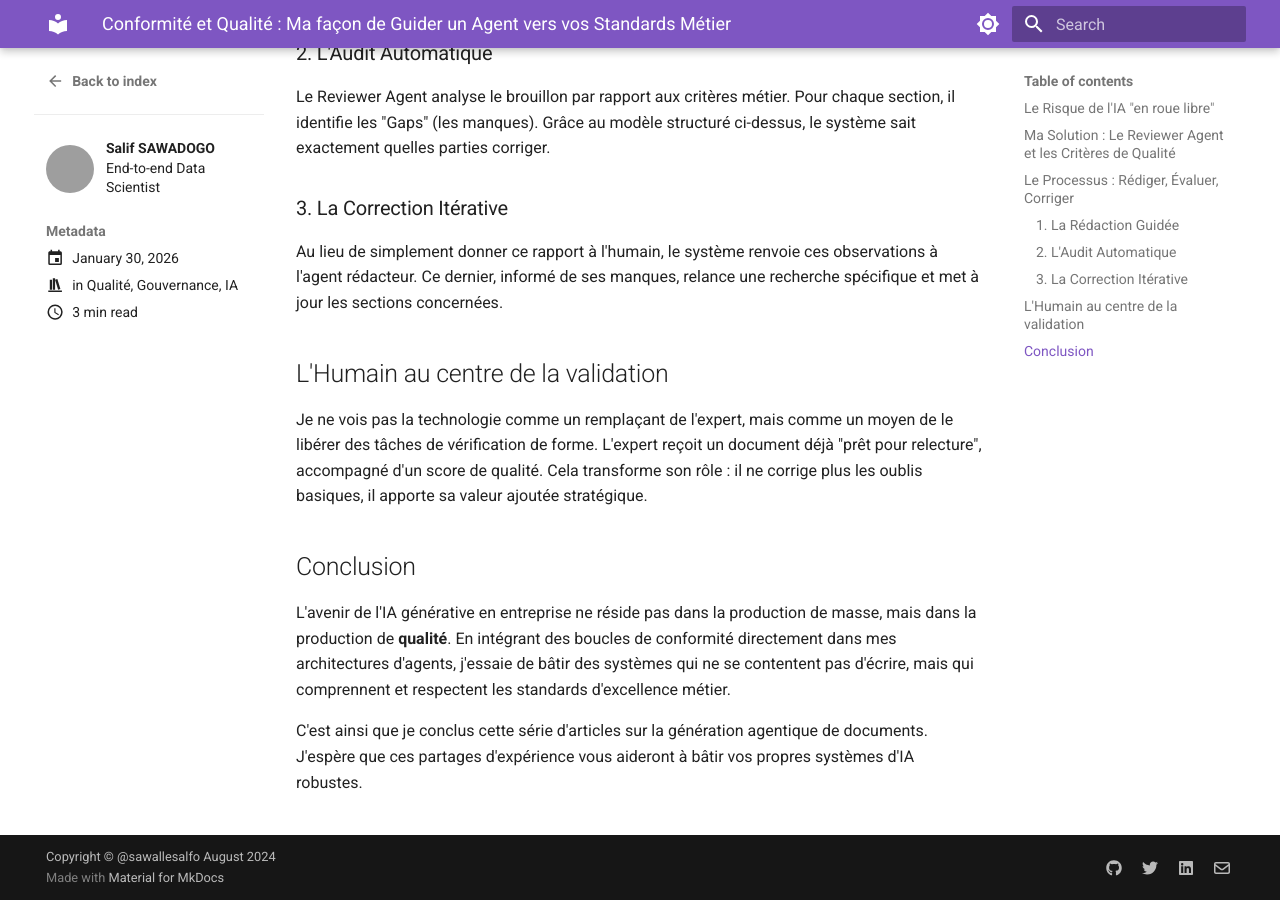
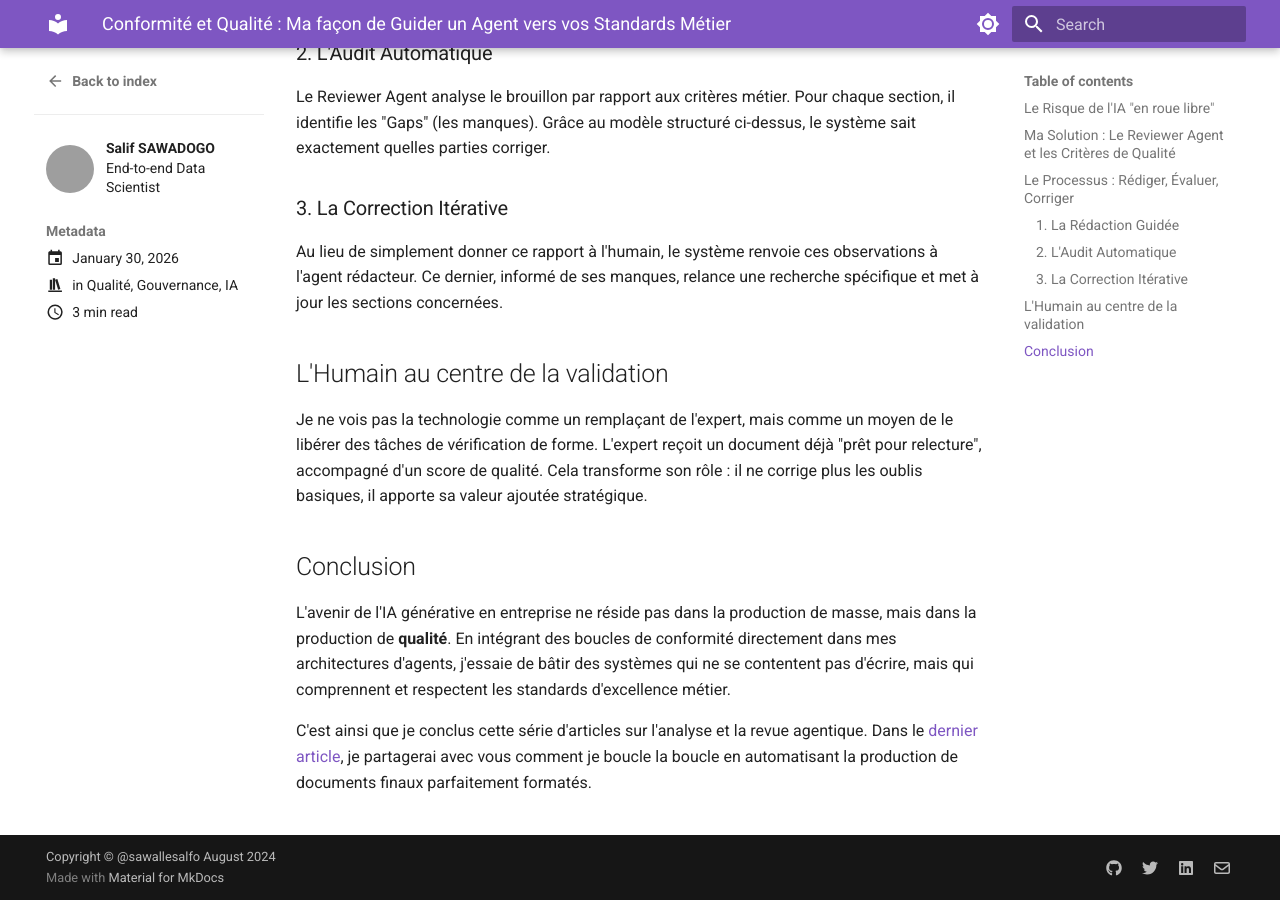
Before and after one commit to sawallesalfo/blog, an MkDocs documentation site: the page built from docs/posts/ai_business_compliance.md, in a window 1280 px wide and 900 px high, scrolled down 1460 px. Built offline with MkDocs 1.6.1 and Material for MkDocs 9.7.7, drawn with Linux system fonts in a browser that asks for light colours; comment, search, counter and statistics services are not loaded; grey boxes are pictures that could not be loaded.

Commit message:
fix: add explicit relative markdown links to fix URL nesting and rendering issues

```diff
--- a/docs/posts/ai_business_compliance.md
+++ b/docs/posts/ai_business_compliance.md
@@ -68,4 +68,4 @@ Je ne vois pas la technologie comme un remplaçant de l'expert, mais comme un mo
 
 L'avenir de l'IA générative en entreprise ne réside pas dans la production de masse, mais dans la production de **qualité**. En intégrant des boucles de conformité directement dans mes architectures d'agents, j'essaie de bâtir des systèmes qui ne se contentent pas d'écrire, mais qui comprennent et respectent les standards d'excellence métier.
 
-C'est ainsi que je conclus cette série d'articles sur la génération agentique de documents. J'espère que ces partages d'expérience vous aideront à bâtir vos propres systèmes d'IA robustes.
+C'est ainsi que je conclus cette série d'articles sur l'analyse et la revue agentique. Dans le [dernier article](docx_automation.md), je partagerai avec vous comment je boucle la boucle en automatisant la production de documents finaux parfaitement formatés.
```
Also changed, not shown: docs/posts/agentic_rag_navigator.md (+1 -1 lines), docs/posts/agentic_system_architecture.md (+1 -1 lines), docs/posts/ai_document_generation.md (+1 -1 lines), docs/posts/ai_webhook_integration.md (+1 -1 lines), docs/posts/beyond_embeddings_rag.md (+1 -1 lines).
